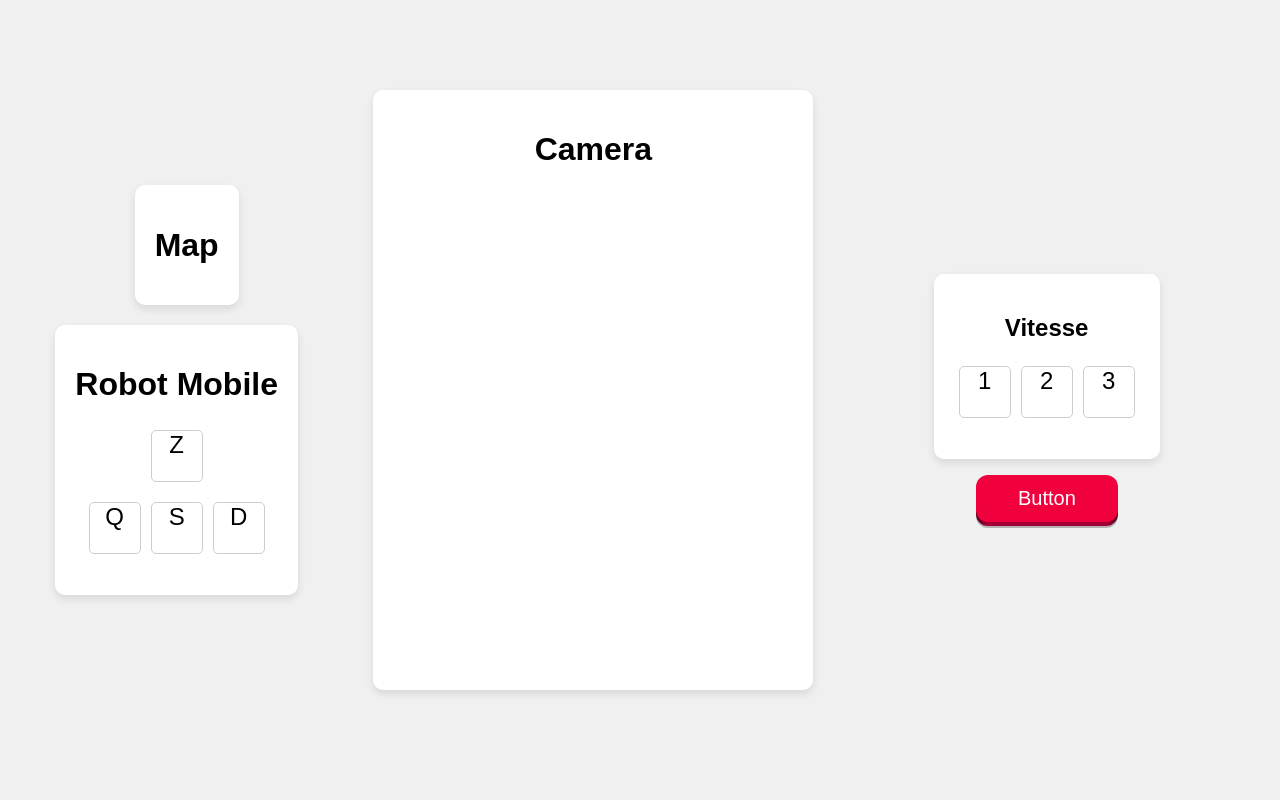
After one commit to RalinoTech/Exploration-Robot---Cross-disciplinary-Project, a Flask app: template server/templates/test.html in a window 1280 px wide. The commit adds this page. Run offline with Flask 3, Linux system fonts and the light colour scheme; the template is opened without the code that fills it, so the values that code supplies are empty.

Commit message:
test affichage

```diff
--- a/server/main.py
+++ b/server/main.py
@@ -16,11 +16,11 @@ def index():
 
 if __name__ == '__main__':
 
-    if len(sys.argv) != 3:
-        print("Usage: ./main.py <SERVER_IP> <SERVER_PORT>")
-        exit(-1)
+    #if len(sys.argv) != 3:
+    #    print("Usage: ./main.py <SERVER_IP> <SERVER_PORT>")
+    #    exit(-1)
 
-    server = Server(sys.argv[1], int(sys.argv[2]))
-    server.connect()
+    #server = Server(sys.argv[1], int(sys.argv[2]))
+    #server.connect()
 
     app.run(debug=False, port=5000, use_reloader=False)
--- a/server/static/style.css
+++ b/server/static/style.css
@@ -3,9 +3,51 @@ body {
     display: flex;
     justify-content: center;
     align-items: center;
+    flex-direction: space-evenly;
+    /* Ajout pour aligner les éléments en colonne */
     height: 100vh;
     margin: 0;
     background-color: #f0f0f0;
+}
+
+.map-commandes {
+    display: flex;
+    flex-direction: column;
+    align-items: center;
+    justify-content: center;
+    width: 40%;
+}
+
+.camera {
+    width: 100%;
+    height: 70%;
+    text-align: center;
+    padding: 20px;
+    border-radius: 10px;
+    box-shadow: 0 4px 8px rgba(0, 0, 0, 0.1);
+    background-color: #fff;
+    max-width: 400px;
+    margin-bottom: 20px;
+    /* Ajout pour espacer les éléments */
+}
+
+.map {
+    text-align: center;
+    padding: 20px;
+    border-radius: 10px;
+    box-shadow: 0 4px 8px rgba(0, 0, 0, 0.1);
+    background-color: #fff;
+    max-width: 400px;
+    margin-bottom: 20px;
+    /* Ajout pour espacer les éléments */
+}
+
+.button-speed {
+    display: flex;
+    flex-direction: column;
+    justify-content: center;
+    align-items: center;
+    width: 50%;
 }
 
 .container,
@@ -16,13 +58,11 @@ body {
     box-shadow: 0 4px 8px rgba(0, 0, 0, 0.1);
     background-color: #fff;
     max-width: 400px;
-    margin: 0 10px;
-    /* Espacement entre les deux conteneurs */
+    margin-bottom: 20px;
 }
 
 .container {
     margin-right: 20px;
-    /* Espacement supplémentaire entre les deux conteneurs */
 }
 
 .row {
@@ -53,10 +93,24 @@ body {
 
 .key-pressed {
     background-color: #4CAF50;
-    /* Couleur de fond pour les touches enfoncées */
     color: #fff;
-    /* Couleur du texte pour les touches enfoncées */
 }
+
+.button-pushable {
+    position: relative;
+    border: none;
+    background: transparent;
+    padding: 0;
+    cursor: pointer;
+    outline-offset: 4px;
+    transition: filter 250ms;
+    user-select: none;
+    -webkit-user-select: none;
+    touch-action: manipulation;
+}
+
+/* Reste du CSS inchangé */
+
 
 /* CSS */
 .button-pushable {
--- /dev/null
+++ b/server/templates/test.html
@@ -0,0 +1,57 @@
+<!DOCTYPE html>
+<html lang="en">
+
+<head>
+    <meta charset="UTF-8">
+    <title>Robot Mobile</title>
+    <link rel="stylesheet" type="text/css" href="../static/style.css">
+</head>
+
+<body>
+    <div class="map-commandes">
+        <div class="map">
+            <h1>Map</h1>
+        </div>
+        <div class="container">
+            <h1>Robot Mobile</h1>
+            <div class="row">
+                <div class="key" id="keyZ">Z</div>
+            </div>
+            <div class="row">
+                <div class="key" id="keyQ">Q</div>
+                <div class="key" id="keyS">S</div>
+                <div class="key" id="keyD">D</div>
+            </div>
+            <p class="key-pressed" id="keyPressed"></p>
+        </div>
+    </div>
+    <div class="camera">
+        <h1>Camera</h1>
+    </div>
+
+    <div class="button-speed">
+        <div class="speed-container">
+            <h2>Vitesse</h2>
+            <div class="row">
+                <div class="key" id="key1">1</div>
+                <div class="key" id="key2">2</div>
+                <div class="key" id="key3">3</div>
+            </div>
+            <p class="vitesse-pressed" id="vitessePressed"></p>
+        </div>
+
+        <button class="button-pushable" role="button">
+            <span class="button-shadow"></span>
+            <span class="button-edge"></span>
+            <span class="button-front text">
+                Button
+            </span>
+        </button>
+    </div>
+
+    <script src="https://code.jquery.com/jquery-3.6.0.min.js"></script>
+    <script src="{{ url_for('static', filename='script.js') }}"></script>
+
+</body>
+
+</html>
```
Also changed, not shown: server/templates/index.html (+6 -1 lines).
